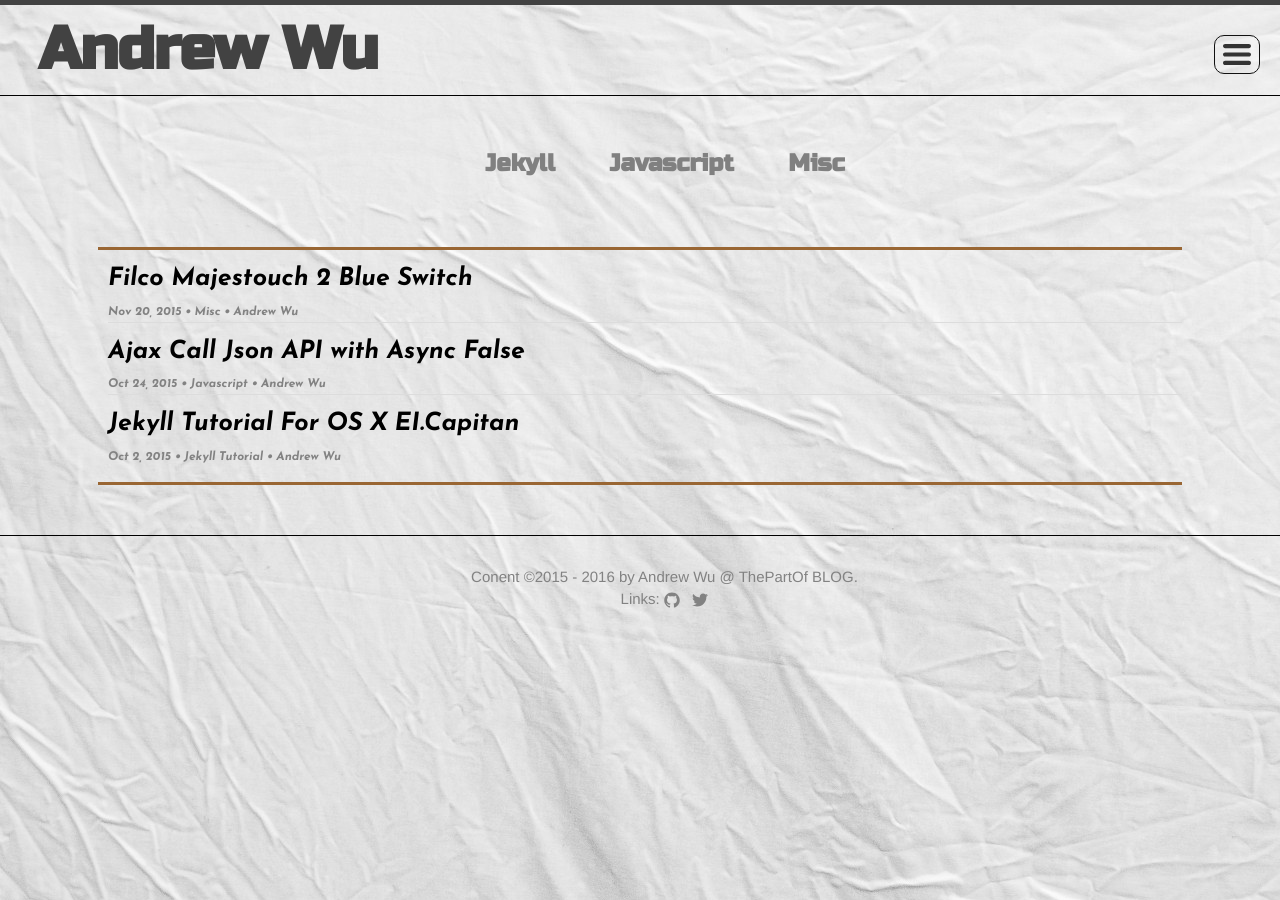
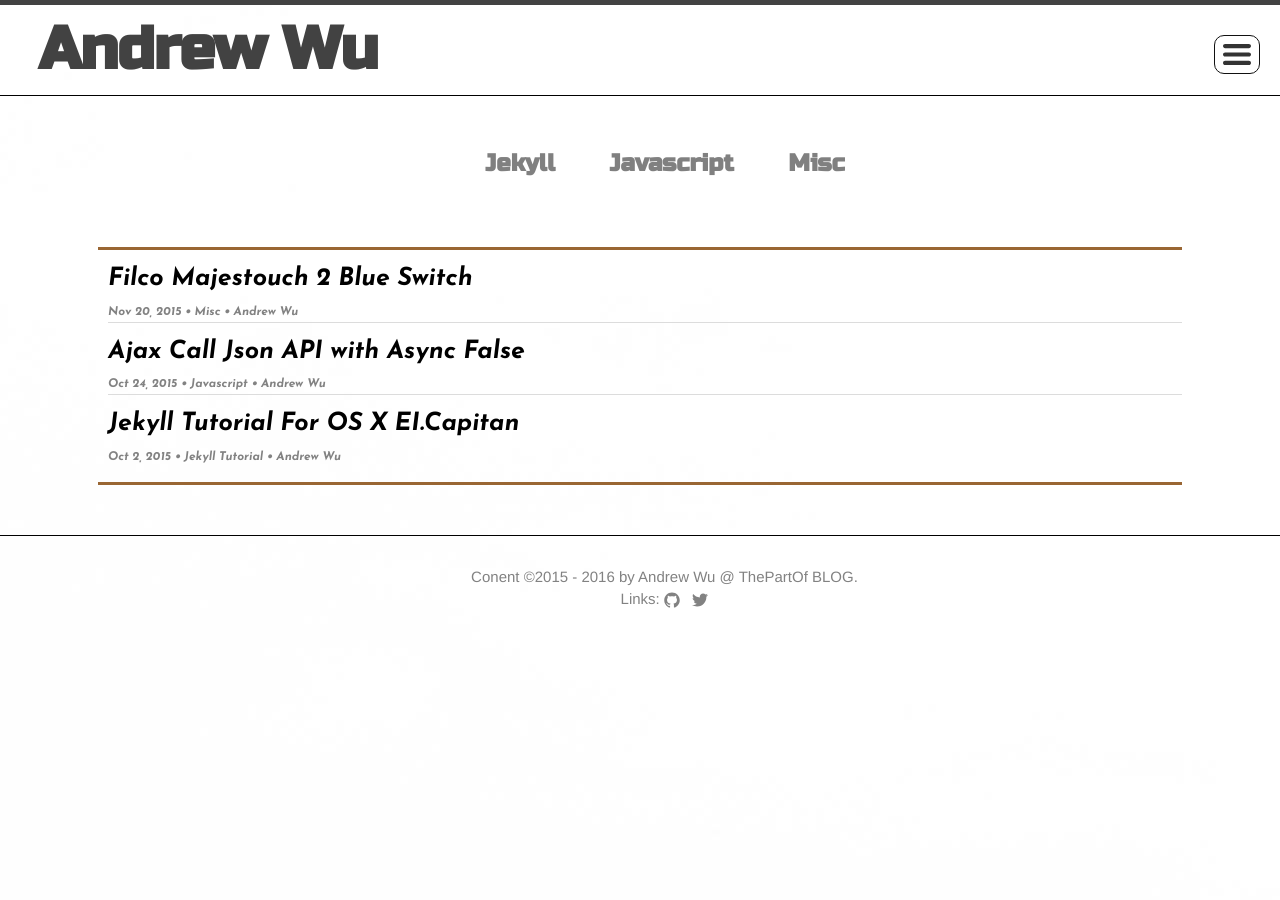
Before and after one commit to thepartof/thepartof.github.io, a Jekyll site: the page built from index.html, in a window 1280 px wide. Built offline with Jekyll 4.4.1, drawn with Linux system fonts in a browser that asks for light colours.

Commit message:
Update _base.scss

```diff
--- a/_sass/_base.scss
+++ b/_sass/_base.scss
@@ -14,7 +14,7 @@
  * Basic styling
  */
 body {
-    background-image: url("/img/body-background.jpg");
+    background-image: url("/img/header-background.jpg");
     background-position: center top;
     font: $base-font-weight #{$base-font-size}/#{$base-line-height} $base-font-family;
     color: $text-color;
```
